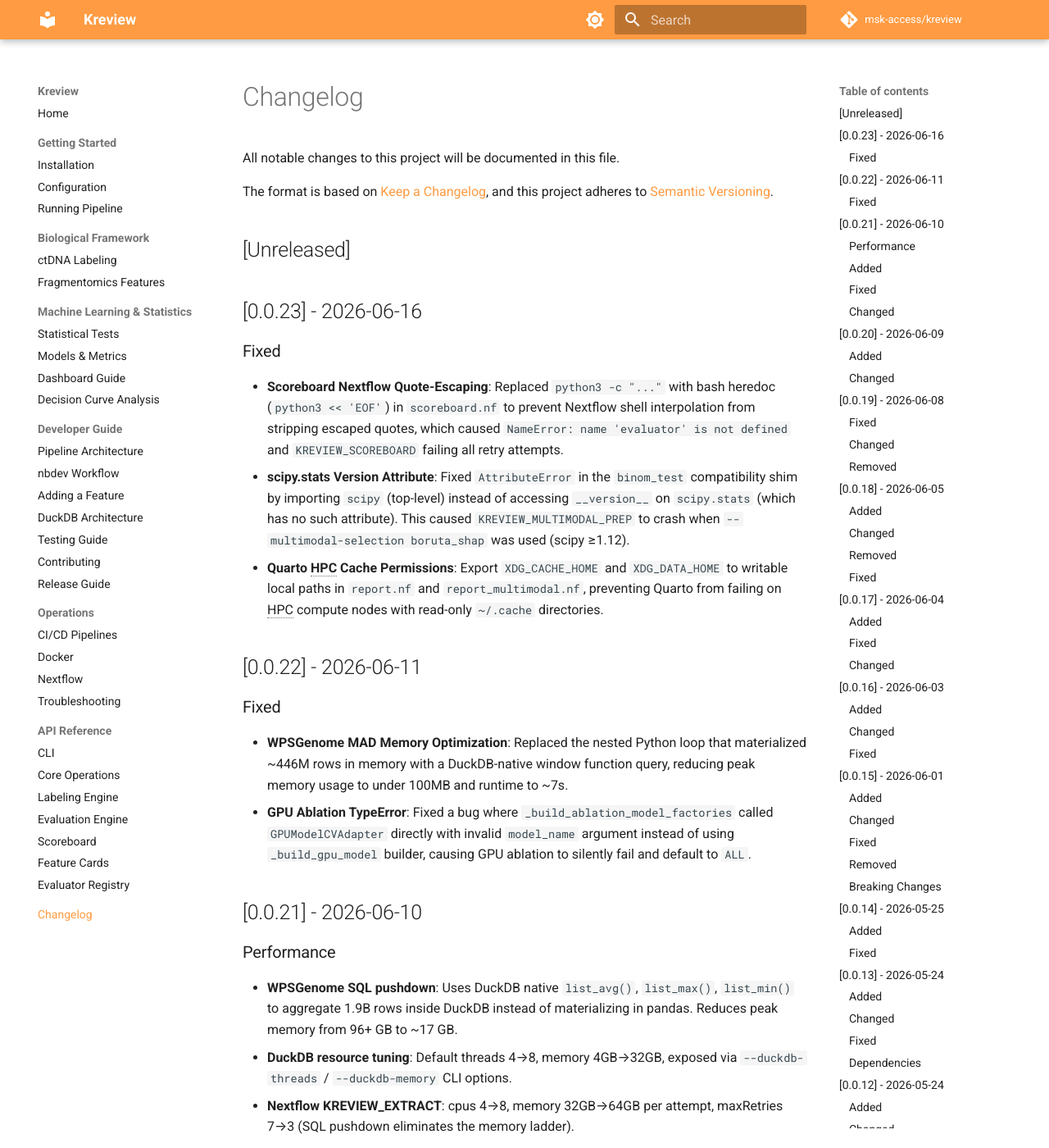
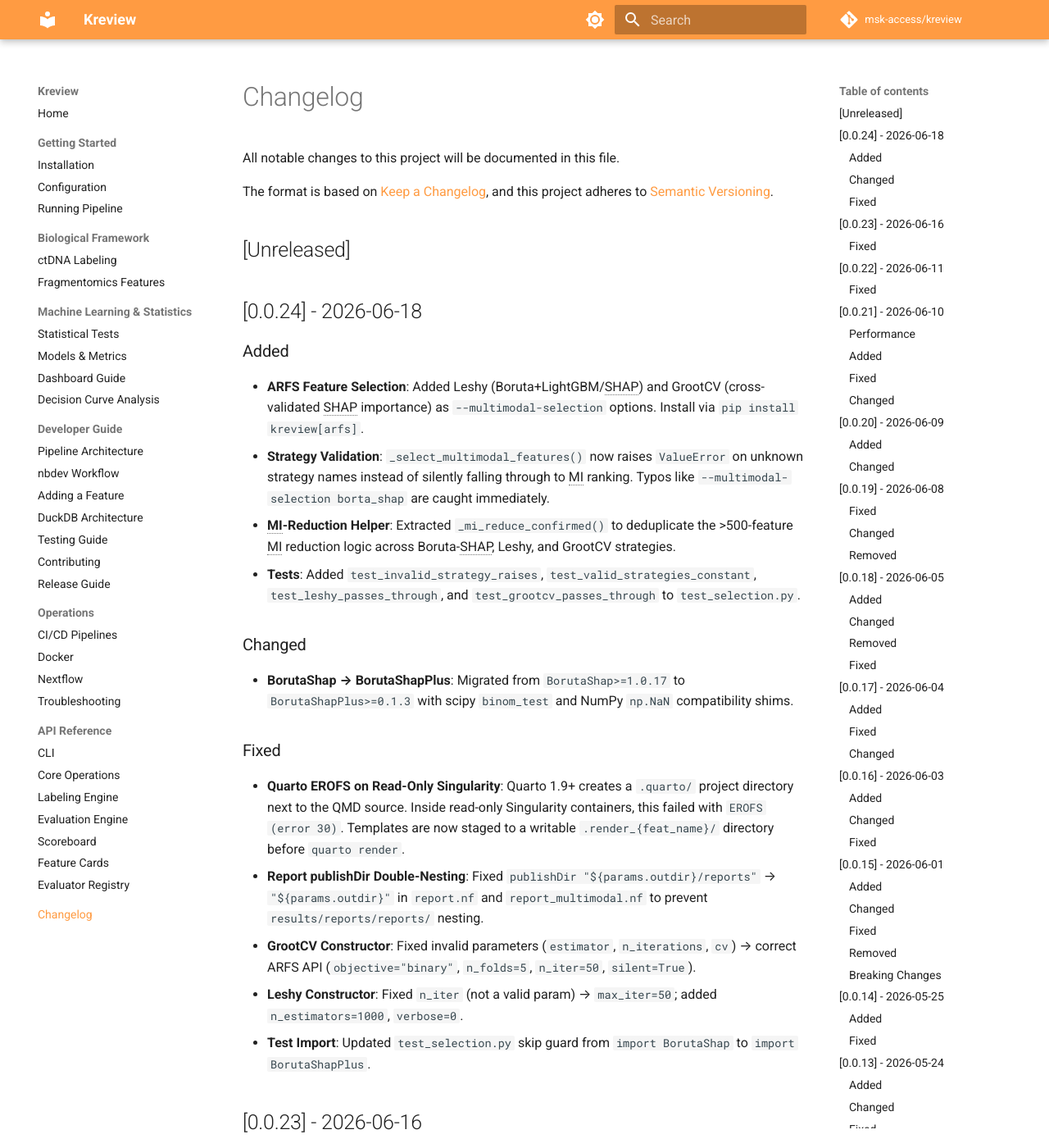
Before and after one commit to msk-access/kreview, an MkDocs documentation site: the page built from docs/changelog.md, in a window 1280 px wide and 1400 px high. Shown: the whole window at 82% size. Built offline with MkDocs 1.6.1 and Material for MkDocs 9.7.7, drawn with Linux system fonts in a browser that asks for light colours; comment, search, counter and statistics services are not loaded; the version menu is left out.

Commit message:
release: v0.0.24

```diff
--- a/docs/changelog.md
+++ b/docs/changelog.md
@@ -6,6 +6,24 @@
 and this project adheres to [Semantic Versioning](https://semver.org/spec/v2.0.0.html).
 
 ## [Unreleased]
+
+## [0.0.24] - 2026-06-18
+
+### Added
+- **ARFS Feature Selection**: Added Leshy (Boruta+LightGBM/SHAP) and GrootCV (cross-validated SHAP importance) as `--multimodal-selection` options. Install via `pip install kreview[arfs]`.
+- **Strategy Validation**: `_select_multimodal_features()` now raises `ValueError` on unknown strategy names instead of silently falling through to MI ranking. Typos like `--multimodal-selection borta_shap` are caught immediately.
+- **MI-Reduction Helper**: Extracted `_mi_reduce_confirmed()` to deduplicate the >500-feature MI reduction logic across Boruta-SHAP, Leshy, and GrootCV strategies.
+- **Tests**: Added `test_invalid_strategy_raises`, `test_valid_strategies_constant`, `test_leshy_passes_through`, and `test_grootcv_passes_through` to `test_selection.py`.
+
+### Changed
+- **BorutaShap → BorutaShapPlus**: Migrated from `BorutaShap>=1.0.17` to `BorutaShapPlus>=0.1.3` with scipy `binom_test` and NumPy `np.NaN` compatibility shims.
+
+### Fixed
+- **Quarto EROFS on Read-Only Singularity**: Quarto 1.9+ creates a `.quarto/` project directory next to the QMD source. Inside read-only Singularity containers, this failed with `EROFS (error 30)`. Templates are now staged to a writable `.render_{feat_name}/` directory before `quarto render`.
+- **Report publishDir Double-Nesting**: Fixed `publishDir "${params.outdir}/reports"` → `"${params.outdir}"` in `report.nf` and `report_multimodal.nf` to prevent `results/reports/reports/` nesting.
+- **GrootCV Constructor**: Fixed invalid parameters (`estimator`, `n_iterations`, `cv`) → correct ARFS API (`objective="binary"`, `n_folds=5`, `n_iter=50`, `silent=True`).
+- **Leshy Constructor**: Fixed `n_iter` (not a valid param) → `max_iter=50`; added `n_estimators=1000`, `verbose=0`.
+- **Test Import**: Updated `test_selection.py` skip guard from `import BorutaShap` to `import BorutaShapPlus`.
 
 ## [0.0.23] - 2026-06-16
 
--- a/kreview/__init__.py
+++ b/kreview/__init__.py
@@ -1 +1 @@
-__version__ = "0.0.23"
+__version__ = "0.0.24"
```
Also changed, not shown: CHANGELOG.md (+18 -0 lines), 4 other files.
